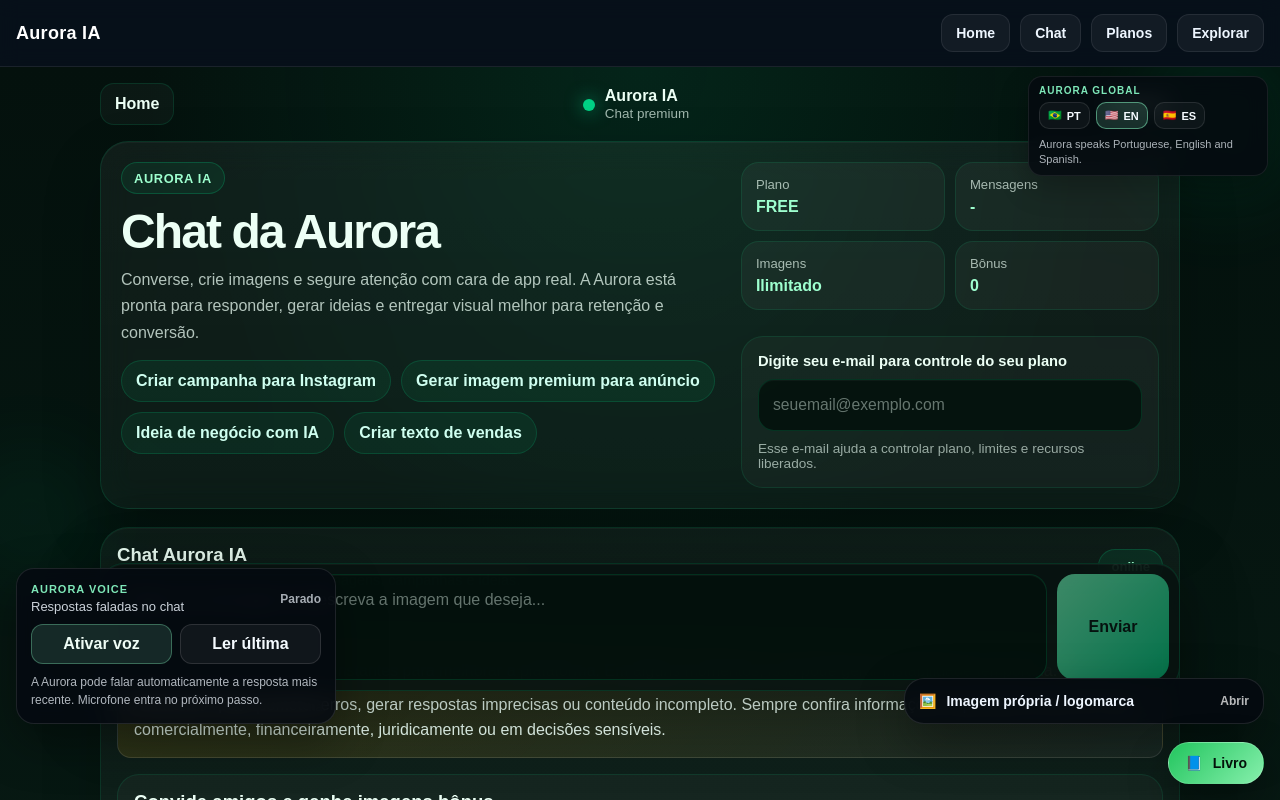
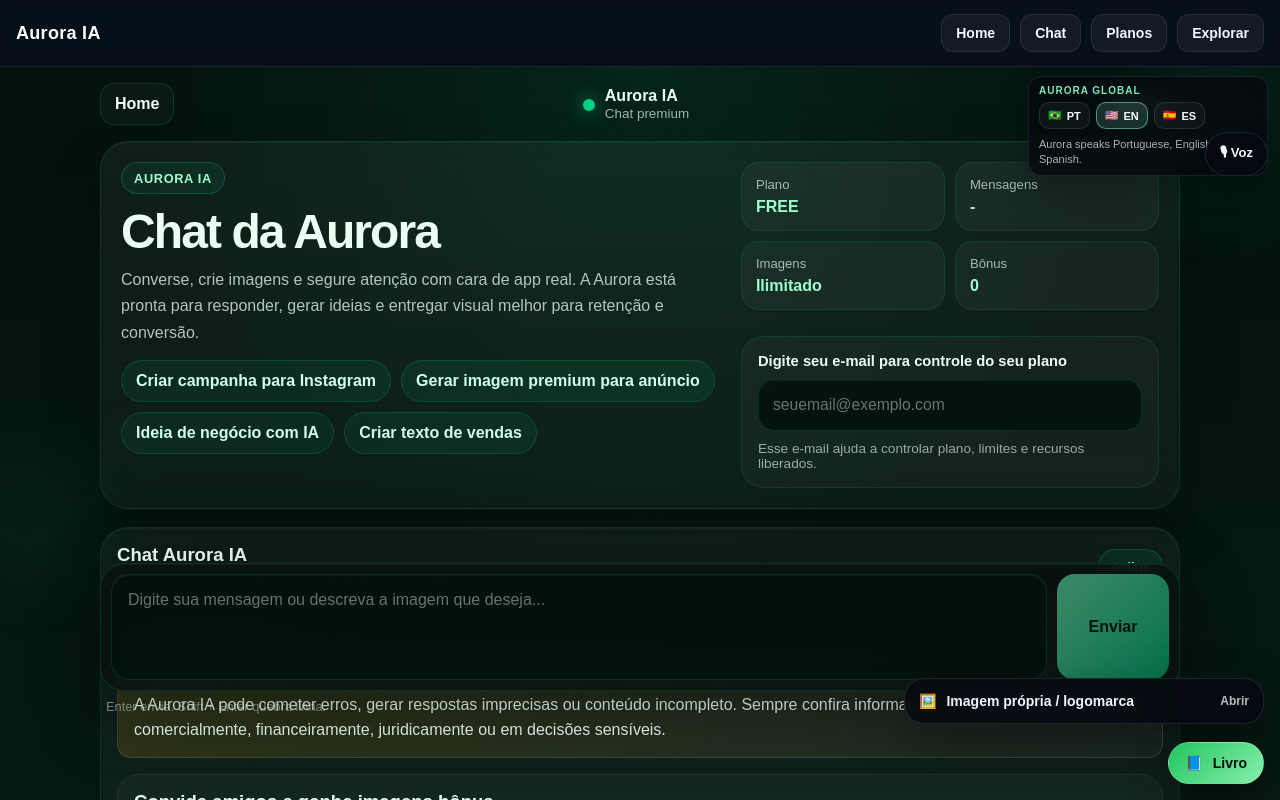
Before and after one commit to ricardogrupoexecutivo1-cpu/ricardo-ia-oficial, a Next.js app: page /chat in a window 1280 px wide. Shown: the top 800 px of the page. Built offline with nearby package versions, Linux system fonts and the light colour scheme.

Commit message:
fix: reposicionar voice dock para nao cobrir input no celular

```diff
--- a/components/AuroraVoiceDock.tsx
+++ b/components/AuroraVoiceDock.tsx
@@ -120,6 +120,7 @@ export default function AuroraVoiceDock() {
   const [supported, setSupported] = useState(false);
   const [speaking, setSpeaking] = useState(false);
   const [voicesReady, setVoicesReady] = useState(false);
+  const [expanded, setExpanded] = useState(false);
   const lastSpokenRef = useRef("");
   const observerRef = useRef<MutationObserver | null>(null);
 
@@ -265,20 +266,41 @@ export default function AuroraVoiceDock() {
     <div
       style={{
         position: "fixed",
-        left: 16,
-        bottom: 76,
-        zIndex: 9999,
+        right: 12,
+        top: 132,
+        zIndex: 120,
+        width: expanded ? "min(280px, calc(100vw - 24px))" : "auto",
         display: "grid",
-        gap: 10,
-        maxWidth: 320,
+        gap: 8,
       }}
     >
+      <button
+        type="button"
+        onClick={() => setExpanded((prev) => !prev)}
+        style={{
+          justifySelf: "end",
+          border: "1px solid rgba(255,255,255,0.10)",
+          background: "rgba(5,10,16,0.88)",
+          color: "#eef6ff",
+          borderRadius: 999,
+          padding: "10px 14px",
+          fontWeight: 800,
+          fontSize: 13,
+          cursor: "pointer",
+          boxShadow: "0 12px 30px rgba(0,0,0,0.26)",
+          backdropFilter: "blur(10px)",
+        }}
+      >
+        {speaking ? "🔊 Falando" : enabled ? "🎙 Voz ativa" : "🎙 Voz"}
+      </button>
+
+      {expanded ? (
         <div
           style={{
-          background: "rgba(5,10,16,0.88)",
+            background: "rgba(5,10,16,0.92)",
             border: "1px solid rgba(255,255,255,0.10)",
-          borderRadius: 18,
-          padding: 14,
+            borderRadius: 16,
+            padding: 12,
             boxShadow: "0 18px 48px rgba(0,0,0,0.34)",
             backdropFilter: "blur(10px)",
           }}
@@ -307,24 +329,30 @@ export default function AuroraVoiceDock() {
 
               <div
                 style={{
-                fontSize: 13,
-                color: "rgba(235,242,250,0.86)",
+                  fontSize: 12,
+                  color: "rgba(235,242,250,0.82)",
                   marginTop: 4,
                 }}
               >
-              Respostas faladas no chat
+                Voz no chat sem atrapalhar sua digitação
               </div>
             </div>
 
-          <div
+            <button
+              type="button"
+              onClick={() => setExpanded(false)}
               style={{
-              fontSize: 12,
-              fontWeight: 700,
-              color: speaking ? "#7ee7b8" : "rgba(235,242,250,0.7)",
+                border: "1px solid rgba(255,255,255,0.10)",
+                background: "rgba(255,255,255,0.04)",
+                color: "#eef6ff",
+                borderRadius: 10,
+                padding: "6px 8px",
+                fontWeight: 800,
+                cursor: "pointer",
               }}
             >
-            {speaking ? "Falando..." : enabled ? "Ativo" : "Parado"}
-          </div>
+              Fechar
+            </button>
           </div>
 
           {!supported ? (
@@ -372,7 +400,7 @@ export default function AuroraVoiceDock() {
                   }}
                   style={buttonPrimary}
                 >
-                {enabled ? "Desativar voz" : "Ativar voz"}
+                  {enabled ? "Desativar" : "Ativar"}
                 </button>
 
                 <button
@@ -392,15 +420,15 @@ export default function AuroraVoiceDock() {
                   margin: "10px 0 0",
                   fontSize: 12,
                   lineHeight: 1.45,
-                color: "rgba(235,242,250,0.75)",
+                  color: "rgba(235,242,250,0.72)",
                 }}
               >
-              A Aurora pode falar automaticamente a resposta mais recente.
-              Microfone entra no próximo passo.
+                O painel agora fica fora da área de digitação no celular.
               </p>
             </>
           )}
         </div>
+      ) : null}
     </div>
   );
 }
```
Lines whose indentation alone changed are shown as unchanged.
